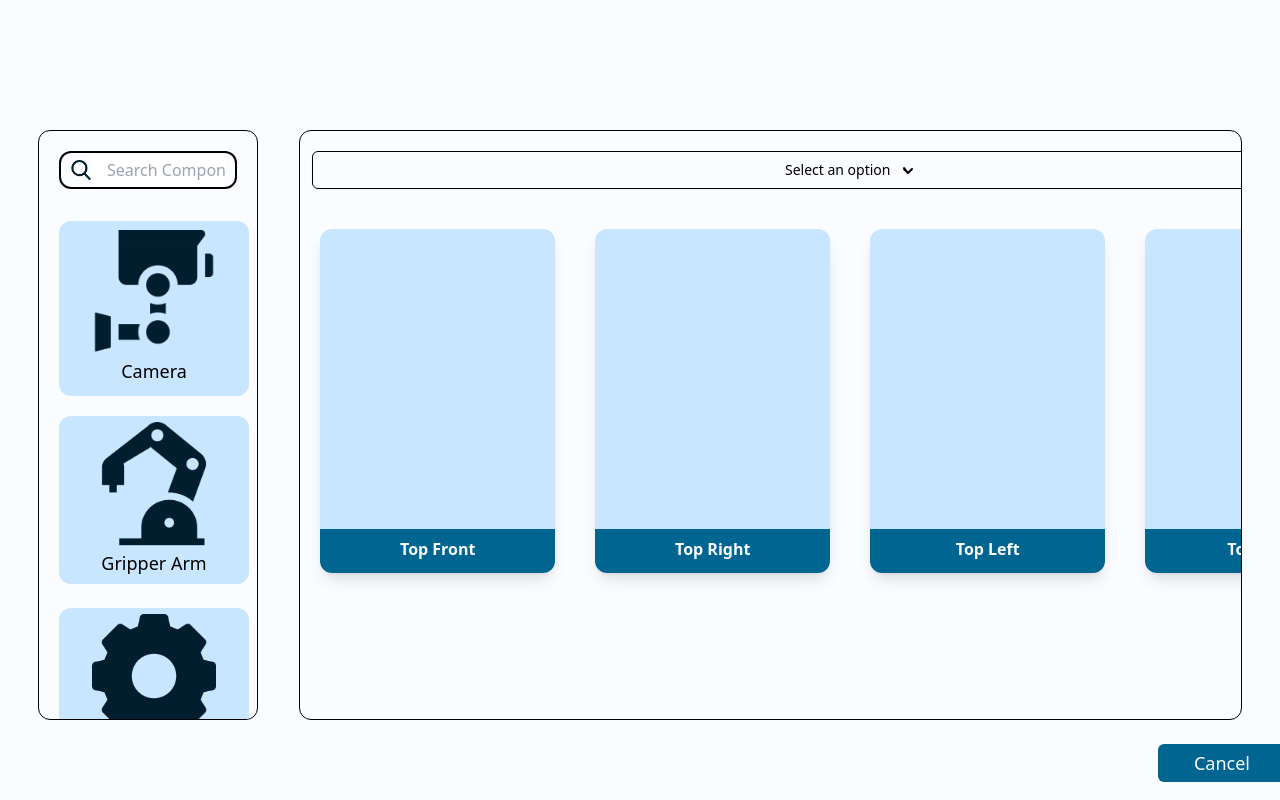
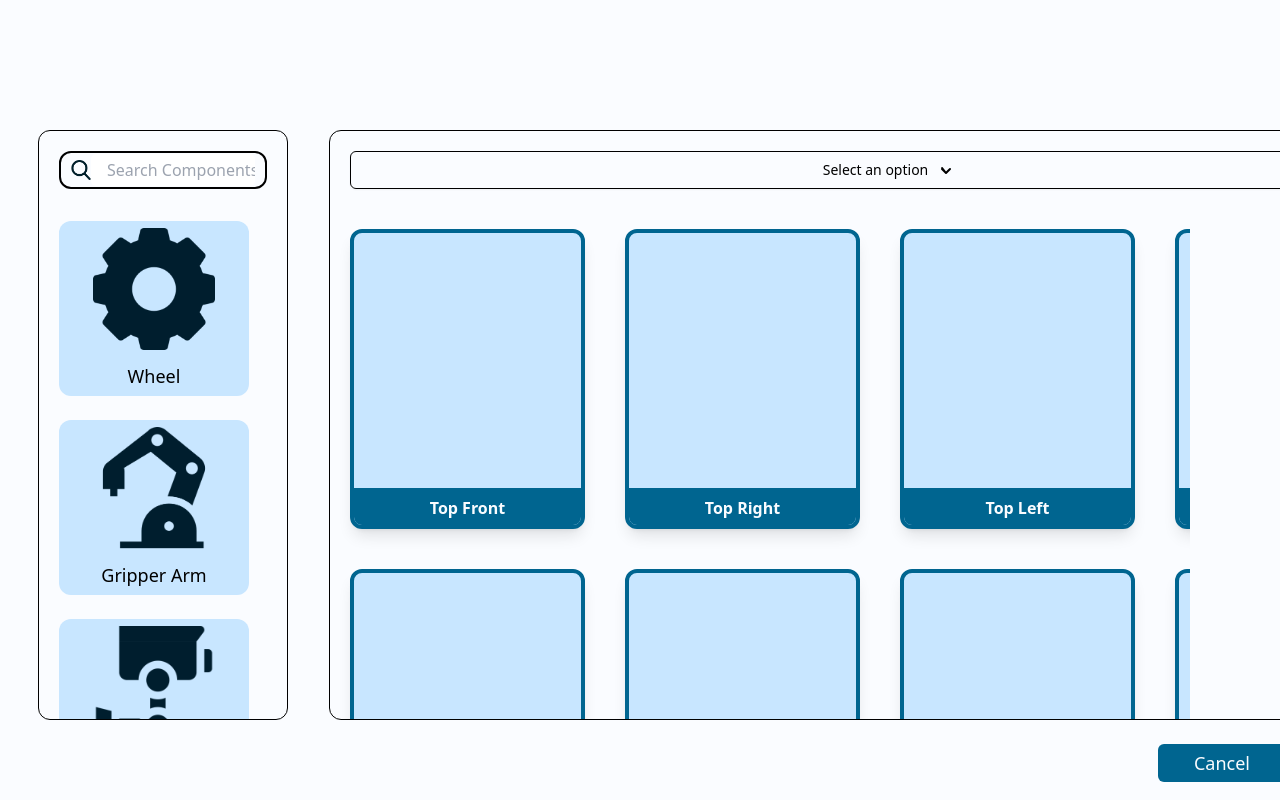
Before and after one commit to cepdnaclk/e19-3yp-Pera-Swarm-Modular-Robots, a React (Vite) app in the folder client-webapp/: page /robotConfig in a window 1280 px wide. Shown: the top 800 px of the page. Built offline with nearby package versions, Linux system fonts and the light colour scheme.

Commit message:
created a improve version of robotConfig.jsx

```diff
--- a/client-webapp/src/App.jsx
+++ b/client-webapp/src/App.jsx
@@ -1,9 +1,8 @@
 import { useState } from "react";
 import { BrowserRouter as Router, Routes, Route } from "react-router-dom";
 import LoginForm from "../src/pages/login";
-
+import RobotConfig from "../src/pages/robotConfig";
 import Sandbox from "../src/pages/sandbox";
-import RobotConfig from "../src/pages/robotConfig";
 import AdminDashboard from "../src/pages/adminDashboard";
 
 function App() {
--- a/client-webapp/src/components/Img/index.jsx
+++ b/client-webapp/src/components/Img/index.jsx
@@ -2,6 +2,7 @@ import React from "react";
 
 const Img = ({
   className,
+
   src = "defaultNoData.png",
   alt = "testImg",
   ...restProps
--- a/client-webapp/src/components/card.jsx
+++ b/client-webapp/src/components/card.jsx
@@ -1,6 +1,6 @@
 import React, { useState } from "react";
 
-const ImgCard = ({ imageSrc, name, imgId, onImageDrop, onRemoveImage }) => {
+const ImgCard = ({ imageSrc, name, onImageDrop, onRemoveImage }) => {
   const [isDragging, setIsDragging] = useState(false);
   const [isHovered, setIsHovered] = useState(false);
 
@@ -58,7 +58,6 @@ const ImgCard = ({ imageSrc, name, imgId, onImageDrop, onRemoveImage }) => {
         {imageSrc && (
           <img
             className="object-cover w-full h-auto"
-            id={imgId}
             src={imageSrc}
             alt={name}
           />
--- a/client-webapp/src/pages/robotConfig.jsx
+++ b/client-webapp/src/pages/robotConfig.jsx
@@ -1,137 +1,166 @@
 import React, { useState } from "react";
-import { Button, Img, Text } from "../components";
+import { Button, Text } from "../components";
+import { DndProvider, useDrag, useDrop } from "react-dnd";
+import { HTML5Backend } from "react-dnd-html5-backend";
 import Dropdown from "../components/dropdown";
-import ImgCard from "../components/card";
 import search from "../assets/search.png";
 import camera from "../assets/camera.png";
 import hand from "../assets/hand.png";
 import wheel from "../assets/settings.png";
 
-///////////
-
-//////////
-// dropdown menu option
 const options = [
-  { value: "ModularRobot1", label: "Modular Robot 1" },
-  { value: "ModularRobot2", label: "Modular Robot 2" },
-  { value: "ModularRobot3", label: "Modular Robot 3" },
+  { id: 1, value: "ModularRobot1", label: "Modular Robot 1" },
+  { id: 2, value: "ModularRobot2", label: "Modular Robot 2" },
+  { id: 3, value: "ModularRobot3", label: "Modular Robot 3" },
 ];
 
-const RobotConfig = () => {
-  const [positions, setPositions] = useState([
-    { id: 1, name: "Top Front", imageSrc: "", imgId: null },
-    { id: 2, name: "Top Right", imageSrc: "", imgId: null },
-    { id: 3, name: "Top Left", imageSrc: "", imgId: null },
-    { id: 4, name: "Top Back", imageSrc: "", imgId: null },
-  ]);
+const ItemTypes = {
+  IMAGE: "image",
+  CONTAINER: "container",
+};
 
-  //images of attchments
-  const components = [
-    {
-      imageSrc: camera,
-      id: 1,
-      altText: "camera",
-      label: "Camera",
-      size: "txtInterRegular24",
-    },
-    {
-      imageSrc: hand,
-      id: "hand",
-      altText: "hand",
-      label: "Gripper Arm",
-      size: "txtInterRegular24",
-    },
-    {
-      imageSrc: wheel,
-      id: "wheel",
-      altText: "wheel",
-      label: "Wheel",
-      size: "txtInterRegular24",
-    },
+const imagesList = [
+  { id: "wheel", value: wheel, label: "Wheel", size: "txtInterRegular24" },
+  { id: "arm", value: hand, label: "Gripper Arm", size: "txtInterRegular24" },
+  { id: "camera", value: camera, label: "Camera", size: "txtInterRegular24" },
 ];
 
-  //store image and position id
-  // const [imageData, setImageData] = useState([
-  //   { id: "camera", positionId: null },
-  //   { id: "hand", positionId: null },
-  //   { id: "wheel", positionId: null },
-  // ]);
+const ContainersList = [
+  { id: "TF", name: "Top Front" },
+  { id: "TR", name: "Top Right" },
+  { id: "TL", name: "Top Left" },
+  { id: "TB", name: "Top Back" },
+  { id: "BF", name: "Bottom Front" },
+  { id: "BR", name: "Bottom Right" },
+  { id: "BL", name: "Bottom Left" },
+  { id: "BB", name: "Bottom Back" },
+];
 
-  const printImageData = () => {
-    components.forEach((component) => {
-      console.log(
-        `component ID: ${component.id}, component name: ${component.label}, component img: ${component.imageSrc}`
+const Image = ({ id, src, onDrop }) => {
+  const [, drag] = useDrag({
+    type: ItemTypes.IMAGE,
+    item: { id },
+  });
+
+  return (
+    <img
+      ref={drag}
+      src={src}
+      alt={`Image ${id}`}
+      className="w-auto h-full m-2 cursor-pointer"
+    />
   );
+};
+
+const Container = ({
+  id,
+  name,
+  onDrop,
+  children,
+  droppedImages,
+  setDroppedItems,
+}) => {
+  const [isHovered, setIsHovered] = useState(false);
+
+  const [, drop] = useDrop({
+    accept: ItemTypes.IMAGE,
+    drop: (item) => onDrop(item.id, id),
   });
-    positions.forEach((position) => {
-      console.log(
-        `position ID: ${position.id}, Position name: ${position.name}, Position img: ${position.imgId}`
+
+  const handleMouseEnter = () => {
+    setIsHovered(true);
+  };
+
+  const handleMouseLeave = () => {
+    setIsHovered(false);
+  };
+
+  const handleRemoveButtonClick = () => {
+    // Identify the container from which the image should be removed
+    setDroppedItems((prevDroppedItems) => {
+      const updatedDroppedItems = prevDroppedItems.filter(
+        (image) => image.containerId !== id
       );
-
-      // Add your logic to send data to the backend here
+      return updatedDroppedItems;
     });
   };
 
-  const displayComponents = () => {
-    return components.map((component) => (
+  return (
     <div
-        key={component.id}
-        className="bg-container flex flex-col w-[190px] h-[175px] items-center justify-start p-[3px] rounded-[12px] mb-6"
+      ref={drop}
+      onMouseEnter={handleMouseEnter}
+      onMouseLeave={handleMouseLeave}
+      className="h-[300px] w-[235px] rounded-xl m-5 overflow-hidden shadow-lg border-4 bg-container border-primary relative"
     >
-        <div className="bg-trasnsparent flex flex-col w-[150px] h-[130px] items-center justify-start p-[3px] rounded-[12px]">
+      <div className="h-[220px] w-[210px] p-2 flex items-center justify-center relative">
+        {droppedImages.map((image) => (
           <img
-            className="object-cover w-auto h-full"
-            id={component.id}
-            src={component.imageSrc}
-            alt={component.altText}
+            className="object-fit w-full h-auto"
+            key={image.id}
+            src={image.value}
+            alt={`Dropped Image ${image.id}`}
           />
+        ))}
+
+        {children}
       </div>
-
-        <Text
-          className={`mb-1 text-2xl md:text-[18px] sm:text-xl ${
-            component.textColor || ""
-          }`}
-          size={component.size}
+      {isHovered && droppedImages.length > 0 && (
+        <button
+          onClick={handleRemoveButtonClick}
+          className="absolute top-[10px] right-3 w-6 h-6 bg-f rounded-full text-bg cursor-pointer"
         >
-          {component.label}
-        </Text>
+          X
+        </button>
+      )}
+      <div className="w-full flex items-center justify-center py-2 bg-primary mt-[35px]">
+        <div className="font-bold text-l mb-1 text-bg">{name}</div>
       </div>
-    ));
+    </div>
+  );
 };
 
-  const handleImageDrop = (targetPositionId, droppedImage) => {
-    console.log("Dropped Image:", droppedImage);
-    const updatedPositions = positions.map((position) =>
-      position.id === targetPositionId
-        ? {
-            ...position,
-            imageSrc: URL.createObjectURL(droppedImage),
-            //  id property
-          }
-        : position
+const RobotConfig = () => {
+  const [droppedItems, setDroppedItems] = useState([]);
+
+  const handleDrop = (imageId, containerId) => {
+    console.log(
+      `Image ID: ${imageId} dropped into Container ID: ${containerId}`
     );
 
-    setPositions(updatedPositions);
-  };
-
-  const handleRemoveImage = (id) => {
-    const updatedPositions = positions.map((position) =>
-      position.id === id ? { ...position, imageSrc: "" } : position
+    const existingItemIndex = droppedItems.findIndex(
+      (item) => item.containerId === containerId
     );
 
-    setPositions(updatedPositions);
+    if (existingItemIndex !== -1) {
+      // Replace existing image in the container
+      droppedItems[existingItemIndex] = {
+        imageId,
+        containerId,
+        value: imagesList.find((image) => image.id === imageId).value,
+      };
+      setDroppedItems([...droppedItems]);
+    } else {
+      // Add new image to the container
+      const newDroppedItem = {
+        imageId,
+        containerId,
+        value: imagesList.find((image) => image.id === imageId).value,
+      };
+      setDroppedItems([...droppedItems, newDroppedItem]);
+    }
   };
 
   return (
+    <DndProvider backend={HTML5Backend}>
       <>
         <div className=" bg-bg flex flex-col font-inter items-end justify-end mx-auto p-[18px] h-screen w-full">
           <div className="flex flex-col gap-6 justify-start md:px-5 w-[94%] md:w-full">
             <div className="flex md:flex-row flex-row gap-[41px] items-center justify-start mr-[92px] w-[93%] md:w-full">
-            <div className="border border-f border-solid flex flex-col gap-5 h-[590px] overflow-y-scroll items-start justify-start sm:px-5 rounded-[12px] w-[250px]">
+              <div className="border border-f border-solid flex flex-col gap-5 h-[590px]  items-start justify-start sm:px-5 rounded-[12px] w-[250px]">
                 {/* search bar */}
                 <div className="relative w-full mt-5 mb-3">
                   <div className="border-2 border-f border-solid flex items-center p-2.5 rounded-[12px] w-full h-[38px]">
-                  <Img
+                    <img
                       className="h-[20px] md:h-auto my-0.5 mr-auto object-cover w-[20px]"
                       src={search}
                       alt="searchIcon"
@@ -143,28 +172,48 @@ const RobotConfig = () => {
                     />
                   </div>
                 </div>
-              <div className="bg-container flex flex-col w-[190px] h-[175px] items-center justify-start p-[3px] rounded-[12px] ">
-                {displayComponents()}
+                <div className=" overflow-y-scroll">
+                  <div className="bg-bg flex flex-col mr-5 rounded-[12px] ">
+                    {imagesList.map((image) => (
+                      <div className="bg-container flex flex-col w-[190px] h-[175px] items-center justify-start p-[3px] rounded-[12px] mb-6">
+                        <div className="bg-transparent flex flex-col w-[150px] h-[130px] items-center justify-center p-[4px] rounded-[12px]">
+                          <Image
+                            className="object-cover w-auto h-full"
+                            key={image.id}
+                            id={image.id}
+                            src={image.value}
+                            onDrop={handleDrop}
+                          />
+                        </div>
+                        <Text
+                          className={`mt-2 mb-1 text-2xl md:text-[18px] sm:text-xl `}
+                          size={image.size}
+                        >
+                          {image.label}
+                        </Text>
+                      </div>
+                    ))}
                   </div>
                 </div>
-            <div className="border border-f grid w-[1100px] h-[590px]  rounded-[12px] overflow-hidden">
-              <div className="flex flex-col">
+              </div>
+              <div className="border border-f grid w-[1120px] h-[590px]  flex-col rounded-[12px]  ">
                 {/* dropdownn and the cards */}
-                <div className="w-full mb-5">
+                <div className="w-full ml-2 mb-5">
                   <Dropdown items={options} />
                 </div>
                 {/* iterate through list positions and create cards */}
-                <div className="flex flex-row">
-                  {positions.map((position) => (
-                    <ImgCard
-                      key={position.id}
-                      name={position.name}
-                      imageSrc={position.imageSrc}
-                      imgId={position.imgId}
-                      onImageDrop={(droppedImage) =>
-                        handleImageDrop(position.id, droppedImage)
-                      }
-                      onRemoveImage={() => handleRemoveImage(position.id)}
+                <div className="overflow-y-scroll mr-[428px]">
+                  <div className="flex flex-wrap w-[1120px] ">
+                    {ContainersList.map((container) => (
+                      <Container
+                        key={container.id}
+                        id={container.id}
+                        name={container.name}
+                        onDrop={handleDrop}
+                        droppedImages={droppedItems.filter(
+                          (item) => item.containerId === container.id
+                        )}
+                        setDroppedItems={setDroppedItems}
                       />
                     ))}
                   </div>
@@ -178,7 +227,6 @@ const RobotConfig = () => {
               <Button
                 className="common-pointer cursor-pointer leading-[normal] w-[128px] h-[38px] text-2xl md:text-[18px] text-center text-bg bg-primary rounded-md transition ease-in-out delay-100 hover:-translate-y-1"
                 //   onClick={() => navigate("/configurerobot")}
-              onClick={printImageData}
               >
                 Next
               </Button>
@@ -186,6 +234,7 @@ const RobotConfig = () => {
           </div>
         </div>
       </>
+    </DndProvider>
   );
 };
 
--- /dev/null
+++ b/client-webapp/src/pages/robotConfigold.jsx
@@ -0,0 +1,216 @@
+import React, { useState } from "react";
+import { Button, Img, Text } from "../components";
+import Dropdown from "../components/dropdown";
+import ImgCard from "../components/card";
+import search from "../assets/search.png";
+import camera from "../assets/camera.png";
+import hand from "../assets/hand.png";
+import wheel from "../assets/settings.png";
+
+///////////
+
+//////////
+// dropdown menu option
+const options = [
+  { value: "ModularRobot1", label: "Modular Robot 1" },
+  { value: "ModularRobot2", label: "Modular Robot 2" },
+  { value: "ModularRobot3", label: "Modular Robot 3" },
+];
+
+const RobotConfig = () => {
+  const [positions, setPositions] = useState([
+    { id: 1, name: "Top Front", imageSrc: "", imgId: null },
+    { id: 2, name: "Top Right", imageSrc: "", imgId: null },
+    { id: 3, name: "Top Left", imageSrc: "", imgId: null },
+    { id: 4, name: "Top Back", imageSrc: "", imgId: null },
+  ]);
+
+  //images of attchments
+  const components = [
+    {
+      imageSrc: camera,
+      id: 1,
+      altText: "camera",
+      label: "Camera",
+      size: "txtInterRegular24",
+    },
+    {
+      imageSrc: hand,
+      id: "hand",
+      altText: "hand",
+      label: "Gripper Arm",
+      size: "txtInterRegular24",
+    },
+    {
+      imageSrc: wheel,
+      id: "wheel",
+      altText: "wheel",
+      label: "Wheel",
+      size: "txtInterRegular24",
+    },
+  ];
+
+  //store image and position id
+  // const [imageData, setImageData] = useState([
+  //   { id: "camera", positionId: null },
+  //   { id: "hand", positionId: null },
+  //   { id: "wheel", positionId: null },
+  // ]);
+
+  const printImageData = () => {
+    // components.forEach((component) => {
+    //   console.log(
+    //     `component ID: ${component.id}, component name: ${component.label}, component img: ${component.imageSrc}`
+    //   );
+    // });
+    positions.forEach((position) => {
+      console.log(
+        `position ID: ${position.id}, Position name: ${position.name}, Position img: ${position.imageSrc}`
+      );
+
+      // Add your logic to send data to the backend here
+    });
+  };
+
+  const displayComponents = () => {
+    return components.map((component) => (
+      <div
+        key={component.id}
+        className="bg-container flex flex-col w-[190px] h-[175px] items-center justify-start p-[3px] rounded-[12px] mb-6"
+      >
+        <div className="bg-trasnsparent flex flex-col w-[150px] h-[130px] items-center justify-start p-[3px] rounded-[12px]">
+          <img
+            className="object-cover w-auto h-full"
+            id={component.id}
+            src={component.imageSrc}
+            alt={component.altText}
+          />
+        </div>
+
+        <Text
+          className={`mb-1 text-2xl md:text-[18px] sm:text-xl ${
+            component.textColor || ""
+          }`}
+          size={component.size}
+        >
+          {component.label}
+        </Text>
+      </div>
+    ));
+  };
+
+  const handleImageDrop = (targetPositionId, droppedImage) => {
+    console.log("Dropped Image:", droppedImage);
+    const updatedPositions = positions.map((position) =>
+      position.id === targetPositionId
+        ? {
+            ...position,
+            imageSrc: URL.createObjectURL(droppedImage),
+
+            //  id property
+          }
+        : position
+    );
+
+    setPositions(updatedPositions);
+  };
+
+  const handleRemoveImage = (id) => {
+    const updatedPositions = positions.map((position) =>
+      position.id === id ? { ...position, imageSrc: "" } : position
+    );
+
+    setPositions(updatedPositions);
+  };
+
+  return (
+    <>
+      <div className=" bg-bg flex flex-col font-inter items-end justify-end mx-auto p-[18px] h-screen w-full">
+        <div className="flex flex-col gap-6 justify-start md:px-5 w-[94%] md:w-full">
+          <div className="flex md:flex-row flex-row gap-[41px] items-center justify-start mr-[92px] w-[93%] md:w-full">
+            <div className="border border-f border-solid flex flex-col gap-5 h-[590px] overflow-y-scroll items-start justify-start sm:px-5 rounded-[12px] w-[250px]">
+              {/* search bar */}
+              <div className="relative w-full mt-5 mb-3">
+                <div className="border-2 border-f border-solid flex items-center p-2.5 rounded-[12px] w-full h-[38px]">
+                  <Img
+                    className="h-[20px] md:h-auto my-0.5 mr-auto object-cover w-[20px]"
+                    src={search}
+                    alt="searchIcon"
+                  />
+                  <input
+                    type="text"
+                    className="w-full pl-4 py-1 text-base text-f placeholder-gray-900_05 focus:outline-none"
+                    placeholder="Search Components"
+                  />
+                </div>
+              </div>
+              <div className="bg-container flex flex-col w-[190px] h-[175px] items-center justify-start p-[3px] rounded-[12px] ">
+                {components.map((component) => (
+                  <div
+                    key={component.id}
+                    className="bg-container flex flex-col w-[190px] h-[175px] items-center justify-start p-[3px] rounded-[12px] mb-6"
+                  >
+                    <div className="bg-trasnsparent flex flex-col w-[150px] h-[130px] items-center justify-start p-[3px] rounded-[12px]">
+                      <img
+                        className="object-cover w-auto h-full"
+                        id={component.id}
+                        src={component.imageSrc}
+                        alt={component.altText}
+                      />
+                    </div>
+
+                    <Text
+                      className={`mb-1 text-2xl md:text-[18px] sm:text-xl ${
+                        component.textColor || ""
+                      }`}
+                      size={component.size}
+                    >
+                      {component.label}
+                    </Text>
+                  </div>
+                ))}
+              </div>
+            </div>
+            <div className="border border-f grid w-[1100px] h-[590px]  rounded-[12px] overflow-hidden">
+              <div className="flex flex-col">
+                {/* dropdownn and the cards */}
+                <div className="w-full mb-5">
+                  <Dropdown items={options} />
+                </div>
+                {/* iterate through list positions and create cards */}
+                <div className="flex flex-row">
+                  {positions.map((position) => (
+                    <ImgCard
+                      key={position.id}
+                      name={position.name}
+                      imageSrc={position.imageSrc}
+                      imgId={position.imgId}
+                      onImageDrop={(droppedImage) =>
+                        handleImageDrop(position.id, droppedImage)
+                      }
+                      onRemoveImage={() => handleRemoveImage(position.id)}
+                    />
+                  ))}
+                </div>
+              </div>
+            </div>
+          </div>
+          <div className="flex flex-row gap-3.5  ml-[1120px] w-[21%] md:w-full ">
+            <Button className="cursor-pointer leading-[normal] w-[128px] h-[38px] text-2xl md:text-[18px] text-center text-bg bg-primary rounded-md transition ease-in-out delay-100 hover:-translate-y-1">
+              Cancel
+            </Button>
+            <Button
+              className="common-pointer cursor-pointer leading-[normal] w-[128px] h-[38px] text-2xl md:text-[18px] text-center text-bg bg-primary rounded-md transition ease-in-out delay-100 hover:-translate-y-1"
+              //   onClick={() => navigate("/configurerobot")}
+              onClick={printImageData}
+            >
+              Next
+            </Button>
+          </div>
+        </div>
+      </div>
+    </>
+  );
+};
+
+export default RobotConfig;
```
Also changed, not shown: client-webapp/src/components/dropdown.jsx (+8 -0 lines). Lines whose indentation alone changed are shown as unchanged.
